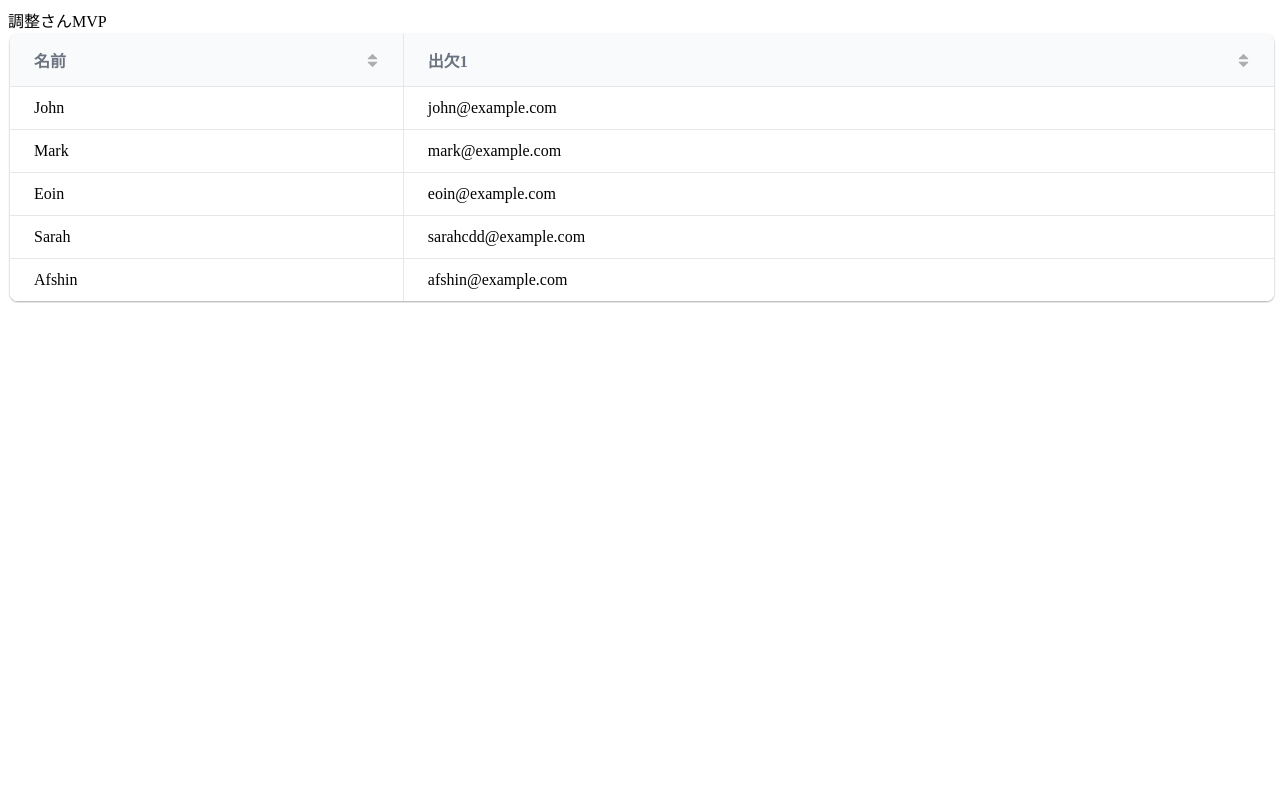
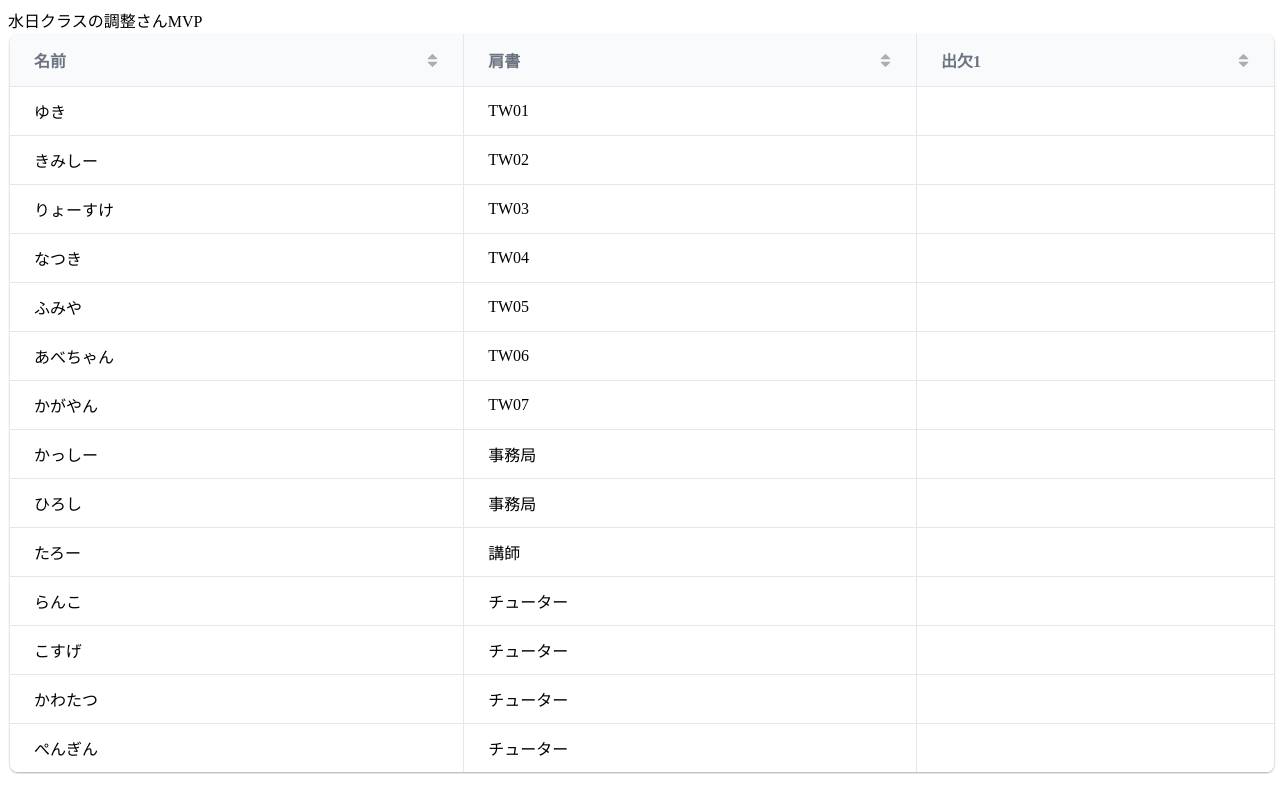
Before and after one commit to rictusempra52/chouseisan, a plain HTML site: page index.html in a window 1280 px wide. Drawn offline with nearby package versions, Linux system fonts and the light colour scheme.

Commit message:
gridデータ入力

```diff
--- a/index.html
+++ b/index.html
@@ -11,7 +11,7 @@
   </head>
 
   <body>
-    <header>調整さんMVP</header>
+    <header>水日クラスの調整さんMVP</header>
     <div class="chousei-area">
       <div class="history-area"></div>
       <div class="input-area"></div>
--- a/table.js
+++ b/table.js
@@ -1,13 +1,22 @@
 window.onload = (e) => {
-console.log("ページ読み込み完了")
+    console.log("ページ読み込み完了")
 
-    let theading = ["名前", "出欠1"]
+    let theading = ["名前", "肩書","出欠1"]
     let data = [
-        ["John", "john@example.com"],
-        ["Mark", "mark@example.com"],
-        ["Eoin", "eoin@example.com"],
-        ["Sarah", "sarahcdd@example.com"],
-        ["Afshin", "afshin@example.com"]
+        ["ゆき", "TW01"],
+        ["きみしー", "TW02"],
+        ["りょーすけ", "TW03"],
+        ["なつき", "TW04"],
+        ["ふみや", "TW05"],
+        ["あべちゃん", "TW06"],
+        ["かがやん", "TW07"],
+        ["かっしー", "事務局"],
+        ["ひろし", "事務局"],
+        ["たろー", "講師"],
+        ["らんこ", "チューター"],
+        ["こすげ", "チューター"],
+        ["かわたつ", "チューター"],
+        ["ぺんぎん", "チューター"],
     ]
     makegrid(theading, data)
 
```
